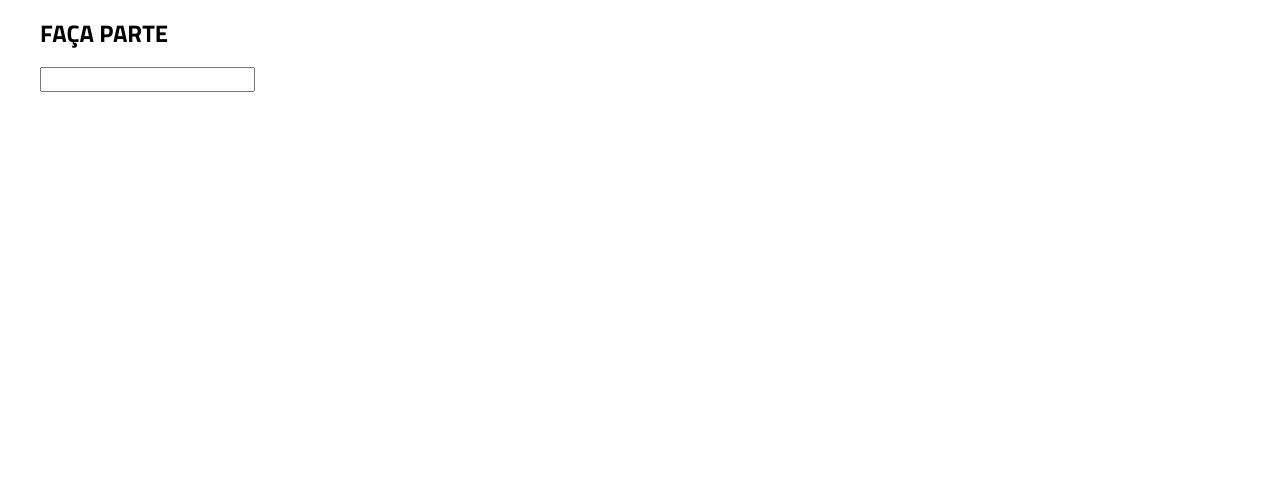
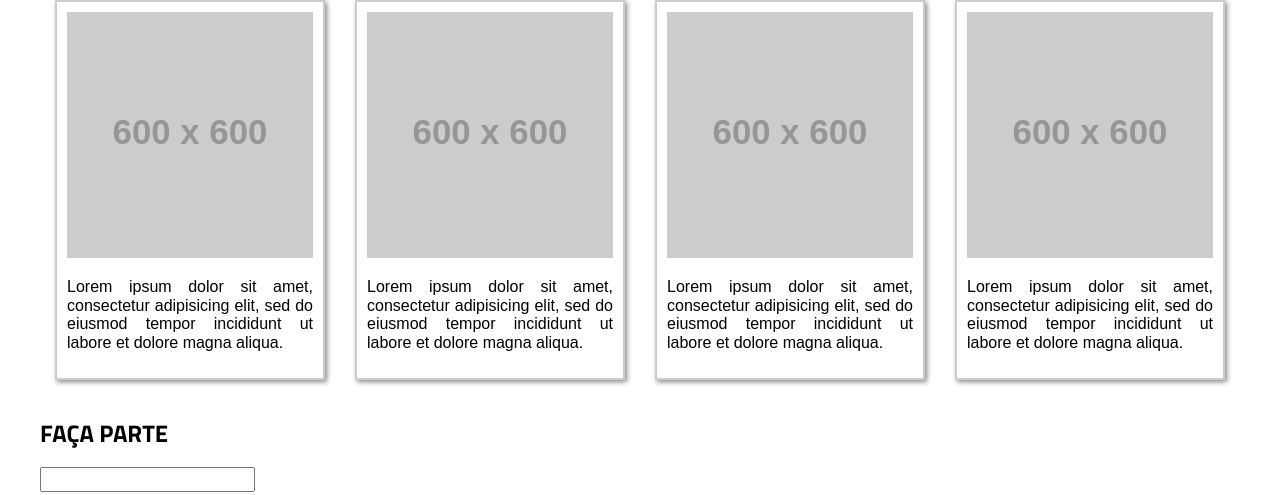
Before and after one commit to adelmojnr/teste-smacss, a website: page app/index.html in a window 1280 px wide. Drawn offline with nearby package versions, Linux system fonts and the light colour scheme; files that its build step writes are made by us from their sources; placeholder pictures from the web are drawn by us.

Commit message:
criando teste box grid

```diff
--- a/app/index.html
+++ b/app/index.html
@@ -28,6 +28,89 @@
       <p class="browserupgrade">You are using an <strong>outdated</strong> browser. Please <a href="http://browsehappy.com/">upgrade your browser</a> to improve your experience.</p>
     <![endif]-->
 
+
+    <div class="l-container">
+
+      <div class="l-box">
+
+        <article class="m-box">
+
+          <figure class="m-box__figure">
+
+            <img class="m-box__img" src="http://placehold.it/600x600">
+
+          </figure>
+
+          <div class="m-box__description">
+            <p>Lorem ipsum dolor sit amet, consectetur adipisicing elit, sed do eiusmod
+            tempor incididunt ut labore et dolore magna aliqua.</p>
+          </div>
+
+        </article>
+
+      </div>
+
+      <div class="l-box">
+
+        <article class="m-box">
+
+          <figure class="m-box__figure">
+
+            <img class="m-box__img" src="http://placehold.it/600x600">
+
+          </figure>
+
+          <div class="m-box__description">
+            <p>Lorem ipsum dolor sit amet, consectetur adipisicing elit, sed do eiusmod
+            tempor incididunt ut labore et dolore magna aliqua.</p>
+          </div>
+
+        </article>
+
+      </div>
+
+      <div class="l-box">
+
+        <article class="m-box">
+
+          <figure class="m-box__figure">
+
+            <img class="m-box__img" src="http://placehold.it/600x600">
+
+          </figure>
+
+          <div class="m-box__description">
+            <p>Lorem ipsum dolor sit amet, consectetur adipisicing elit, sed do eiusmod
+            tempor incididunt ut labore et dolore magna aliqua.</p>
+          </div>
+
+        </article>
+
+      </div>
+
+      <div class="l-box">
+
+        <article class="m-box">
+
+          <figure class="m-box__figure">
+
+            <img class="m-box__img" src="http://placehold.it/600x600">
+
+          </figure>
+
+          <div class="m-box__description">
+            <p>Lorem ipsum dolor sit amet, consectetur adipisicing elit, sed do eiusmod
+            tempor incididunt ut labore et dolore magna aliqua.</p>
+          </div>
+
+        </article>
+
+      </div>
+
+    </div>
+
+
+
     <div class="l-container">
 
       <form class="formcontent">
@@ -36,7 +119,6 @@
       </form>
 
     </div>
-
 
     <!-- Google Analytics: change UA-XXXXX-X to be your site's ID. -->
     <script>
--- a/app/styles/_layout/_index.scss
+++ b/app/styles/_layout/_index.scss
@@ -1 +1,2 @@
 @import "_l-grid.scss";
+@import "_l-box.scss";
--- /dev/null
+++ b/app/styles/_layout/_l-box.scss
@@ -0,0 +1,14 @@
+.l-box{
+	margin-bottom: 20px;
+	@include col(12);
+
+	@media(min-width: 768px) {
+		@include col(6);
+	}
+
+	@media(min-width: 1024px) {
+		@include col(3);
+	}
+
+
+}
--- /dev/null
+++ b/app/styles/_modules/_m-box.scss
@@ -0,0 +1,17 @@
+.m-box {
+	padding: 10px;
+	border: 2px solid #ccc;
+	box-shadow: 2px 2px 5px #888888;
+
+	&__figure {
+		overflow: hidden;
+	}
+
+	&__img {
+		width: 100%;
+	}
+
+	&__description {
+		text-align: justify;
+	}
+}
--- a/app/styles/_modules/index.scss
+++ b/app/styles/_modules/index.scss
@@ -1 +1,2 @@
 @import "_form-texts.scss";
+@import "_m-box.scss";
```
